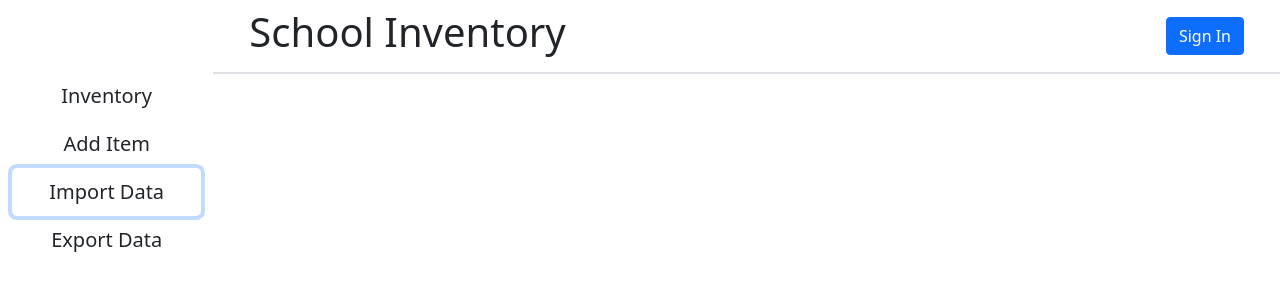
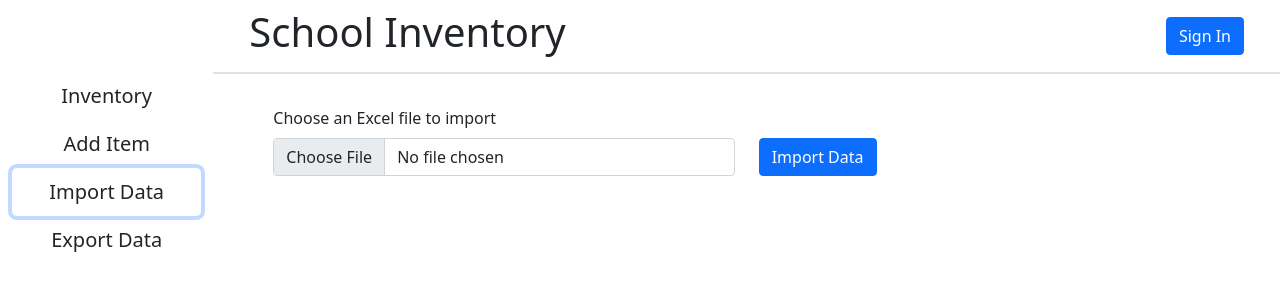
Before and after one commit to AndresRodCodes/ReactInventoryTWT, a React (Create React App) app: page / in a window 1280 px wide. Both pictures are taken after a click on the button "Import Data". Shown: the top 300 px of the page. Built offline with nearby package versions, Linux system fonts and the light colour scheme; data requests are answered from the project's data file.

Commit message:
Able to import xlsx file and confirm it is available.

```diff
--- a/src/App.js
+++ b/src/App.js
@@ -5,6 +5,7 @@ import AddItem from "./AddItem";
 import ItemsDisplay from "./ItemsDisplay";
 import Navbar from "./Navbar";
 import TopNavbar from "./TopNavbar";
+import ImportData from "./ImportData";
 
 function App() {
   const tabs = {
@@ -133,6 +134,7 @@ function App() {
                 ""
               )}
             </div>
+            {tab === tabs.ImportData ? <ImportData /> : ""}
           </div>
         </div>
       </div>
--- /dev/null
+++ b/src/ImportData.js
@@ -0,0 +1,45 @@
+import { useState } from "react";
+
+const ImportData = () => {
+  const [selectedFile, setSelectedFile] = useState(null);
+
+  const importData = (selectedFile) => {
+    if (!selectedFile) return;
+
+    let fileReader = new FileReader();
+    fileReader.readAsBinaryString(selectedFile);
+    fileReader.onload = (e) => {
+      console.log(e.target.result);
+    };
+  };
+
+  return (
+    <div className="container">
+      <div className="row d-flex align-items-end">
+        <div className="col-6">
+          <label htmlFor="fileImport" className="form-label">
+            Choose an Excel file to import
+          </label>
+          <input
+            className="form-control"
+            type="file"
+            id="fileImport"
+            accept=".xls, .xlsx"
+            onChange={(e) => setSelectedFile(e.target.files[0])}
+          ></input>
+        </div>
+        <div className="col-6">
+          <button
+            className="btn btn-primary"
+            type="button"
+            onClick={() => importData(selectedFile)}
+          >
+            Import Data
+          </button>
+        </div>
+      </div>
+    </div>
+  );
+};
+
+export default ImportData;
```
